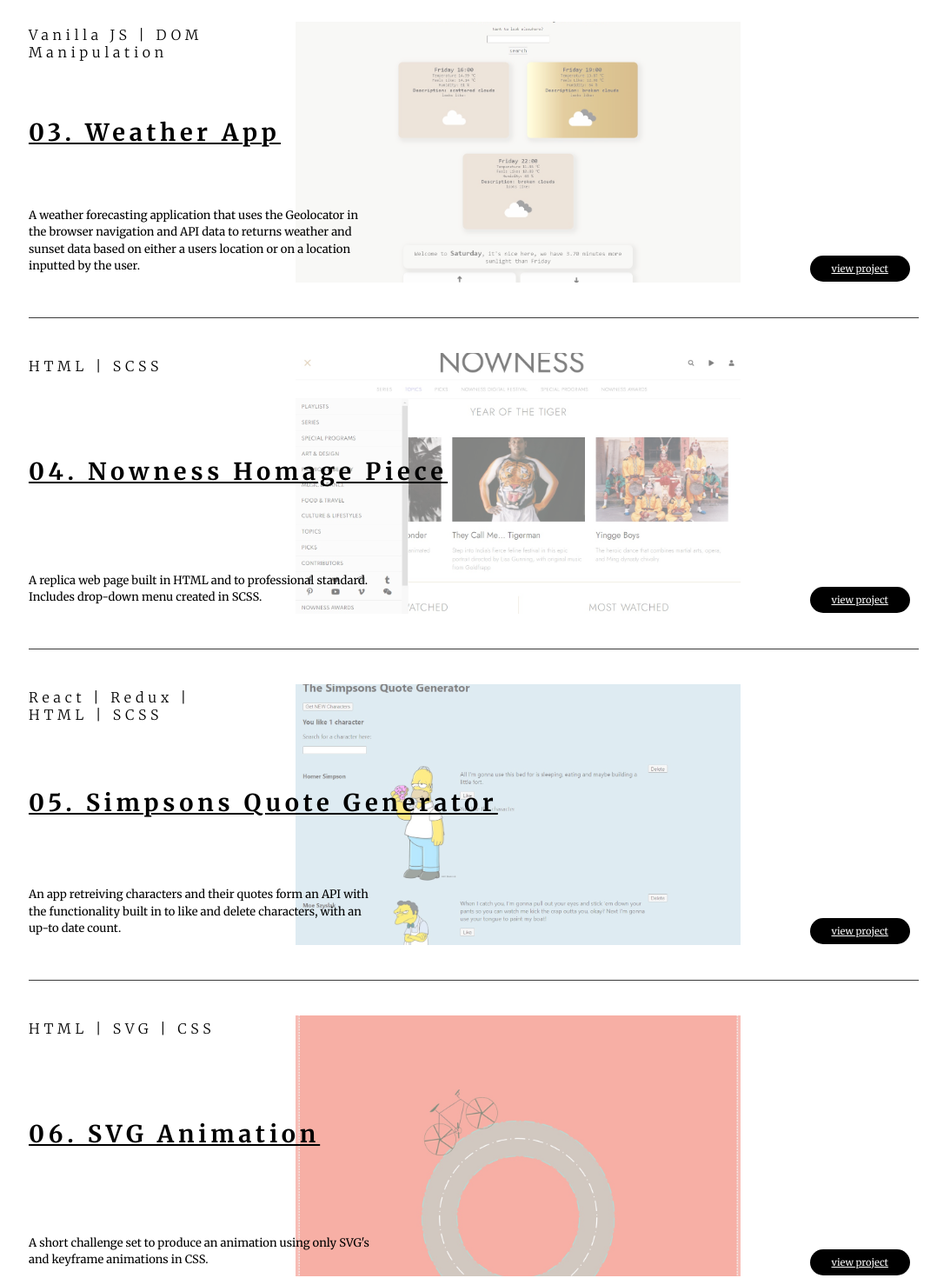
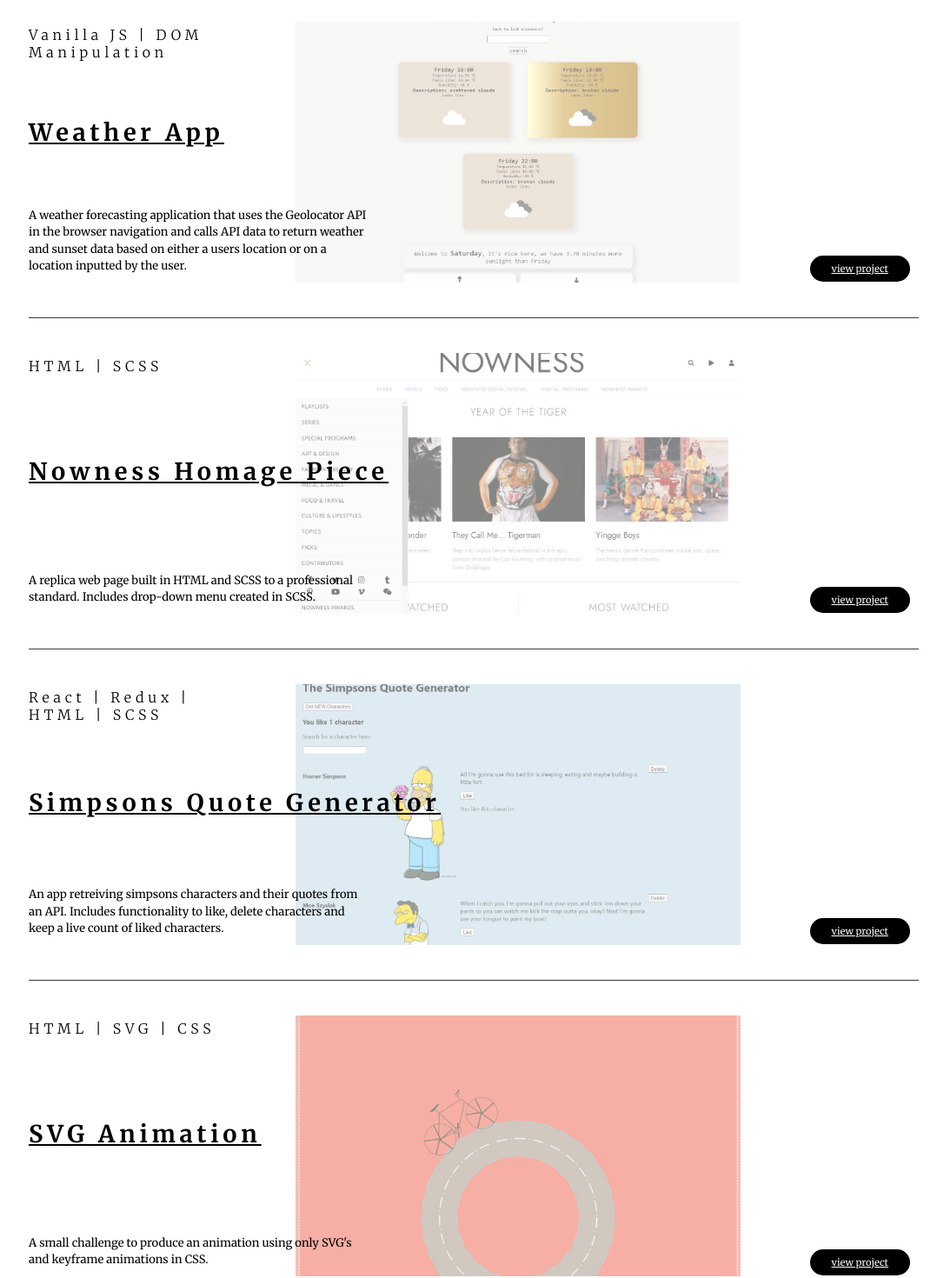
Before and after one commit to jessoy/Porfolio, a React (Create React App) app: page / in a window 1280 px wide. Shown: the part 960-2430 px from the top of the page at 87% size, without its empty margins (95-1173 px from the left). Built offline with nearby package versions, Linux system fonts and the light colour scheme.

Commit message:
update text spelling errors

```diff
--- a/src/Components/Projects.jsx
+++ b/src/Components/Projects.jsx
@@ -17,12 +17,14 @@
             <h4>React | Node | Redux | SQL | SCSS</h4>
           </div>
           <div className="name">
-            <h2>01. Find Sparks Dating App </h2>
+            <h2>Find Sparks Dating App </h2>
           </div>
           <div className="three">
             <p>
-              A live dating app with front-end, back-end and SQL database. Includes login, registration,
-              bespoke matching and sorting algorithm, messaging functionality, selfie storage and security features.
+              A live dating app with front-end, back-end and SQL database.
+              Includes login, registration, bespoke matching and sorting
+              algorithm, messaging functionality, selfie storage and security
+              features.
             </p>
             {/* <p>
               Security features included to prevent SQL injection, supports
@@ -35,7 +37,9 @@
             href="https://find-sparks.jessieclements.co.uk/"
             target="_blank"
             rel="noreferrer"
-          ><img src={findSparks} alt="" /> </a>
+          >
+            <img src={findSparks} alt="" />{" "}
+          </a>
         </div>
         <div className="container-3">
           <a
@@ -55,7 +59,7 @@
             <h4>React | GSAP | HTML | SCSS</h4>
           </div>
           <div className="name">
-            <h2>02. Read Easy - Learn to Read </h2>
+            <h2>Read Easy - Learn to Read </h2>
           </div>
           <div className="three">
             <p>
@@ -70,7 +74,9 @@
             target="_blank"
             rel="noreferrer"
             className="pink"
-          ><img src={readEasy} alt="" /></a>
+          >
+            <img src={readEasy} alt="" />
+          </a>
         </div>
         <div className="container-3">
           <a
@@ -90,14 +96,14 @@
             <h4>Vanilla JS | DOM Manipulation</h4>
           </div>
           <div className="name">
-            <h2>03. Weather App </h2>
+            <h2>Weather App </h2>
           </div>
           <div className="three">
             <p>
-              A weather forecasting application that uses the Geolocator in the
-              browser navigation and API data to returns weather and sunset data
-              based on either a users location or on a location inputted by the
-              user.
+              A weather forecasting application that uses the Geolocator API in
+              the browser navigation and calls API data to return weather and
+              sunset data based on either a users location or on a location
+              inputted by the user.
             </p>
           </div>
         </div>
@@ -107,7 +113,9 @@
             target="_blank"
             rel="noreferrer"
             className="blue"
-          ><img src={weatherApp} alt="" /></a>
+          >
+            <img src={weatherApp} alt="" />
+          </a>
         </div>
         <div className="container-3">
           <a
@@ -127,12 +135,12 @@
             <h4>HTML | SCSS</h4>
           </div>
           <div className="name">
-            <h2>04. Nowness Homage Piece </h2>
+            <h2>Nowness Homage Piece </h2>
           </div>
           <div className="three">
             <p>
-              A replica web page built in HTML and to professional standard.
-              Includes drop-down menu created in SCSS.
+              A replica web page built in HTML and SCSS to a professional
+              standard. Includes drop-down menu created in SCSS.
             </p>
           </div>
         </div>
@@ -142,7 +150,10 @@
             target="_blank"
             rel="noreferrer"
             className="pink"
-          > <img src={nowness} alt="" /></a>
+          >
+            {" "}
+            <img src={nowness} alt="" />
+          </a>
         </div>
         <div className="container-3">
           <a
@@ -156,20 +167,19 @@
         </div>
       </div>
 
-
       <div className="project">
         <div className="container-left">
           <div className="tech">
             <h4>React | Redux | HTML | SCSS</h4>
           </div>
           <div className="name">
-            <h2>05. Simpsons Quote Generator </h2>
+            <h2>Simpsons Quote Generator </h2>
           </div>
           <div className="three">
             <p>
-              An app retreiving characters and their quotes form an API with the
-              functionality built in to like and delete characters, with an
-              up-to date count.
+              An app retreiving simpsons characters and their quotes from an
+              API. Includes functionality to like, delete characters and keep a
+              live count of liked characters.
             </p>
           </div>
         </div>
@@ -179,7 +189,9 @@
             target="_blank"
             rel="noreferrer"
             className="green"
-          ><img src={simpsons} alt="" /></a>
+          >
+            <img src={simpsons} alt="" />
+          </a>
         </div>
         <div className="container-3">
           <a
@@ -199,22 +211,24 @@
             <h4>HTML | SVG | CSS</h4>
           </div>
           <div className="name">
-            <h2>06. SVG Animation </h2>
+            <h2>SVG Animation </h2>
           </div>
           <div className="three">
             <p>
-              A short challenge set to produce an animation using only SVG's and
+              A small challenge to produce an animation using only SVG's and
               keyframe animations in CSS.
             </p>
           </div>
         </div>
         <div className="container-2">
           <a
-            href="https://svg-animation.jessieclements.co.uk/"
+            href="https://cycle-around.jessieclements.co.uk/"
             target="_blank"
             rel="noreferrer"
             className="blue"
-          ><img src={svgAnimation} alt="" /></a>
+          >
+            <img src={svgAnimation} alt="" />
+          </a>
         </div>
         <div className="container-3">
           <a
```
Lines whose indentation alone changed are shown as unchanged.
